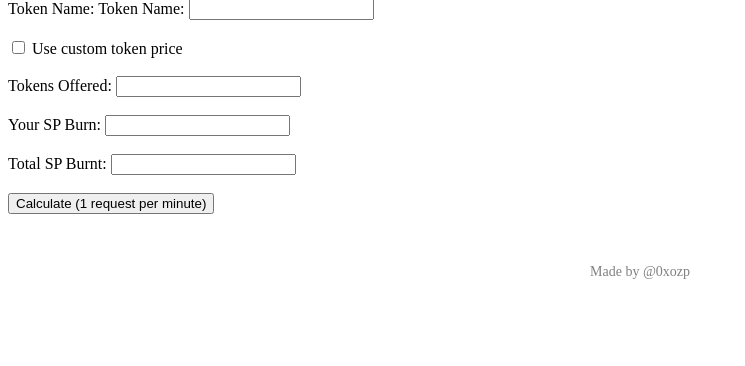
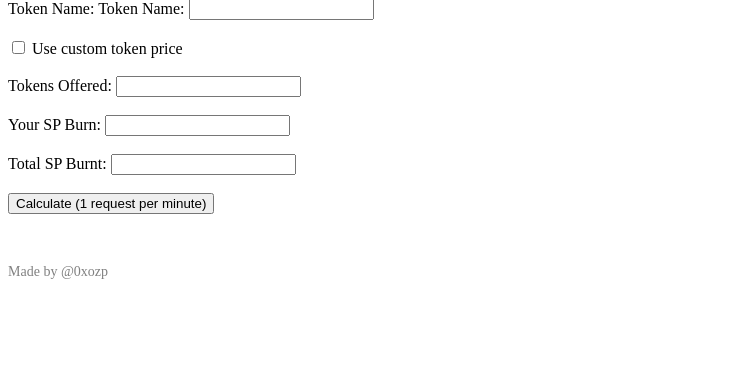
Before and after one commit to ozp3/Mocadrop-Calculator, a Flask app: page / in a window 1280 px wide. Shown: the part 81-447 px from the top of the page, without its empty margins (0-745 px from the left). Run offline with Flask 3, Linux system fonts and the light colour scheme.

Commit message:
Update index.html

```diff
--- a/templates/index.html
+++ b/templates/index.html
@@ -101,7 +101,7 @@
     <p><strong>Expected Reward:</strong> {{ reward }}</p>
     {% endif %}
 
-    <footer style="margin-top: 50px; text-align: center; font-size: 14px; color: gray;">
+    <footer style="margin-top: 50px; text-align: left; font-size: 14px; color: gray;">
       Made by <a href="https://x.com/0xOzp" target="_blank" style="color: gray; text-decoration: none;">@0xozp</a>
     </footer>
   </body>
```
